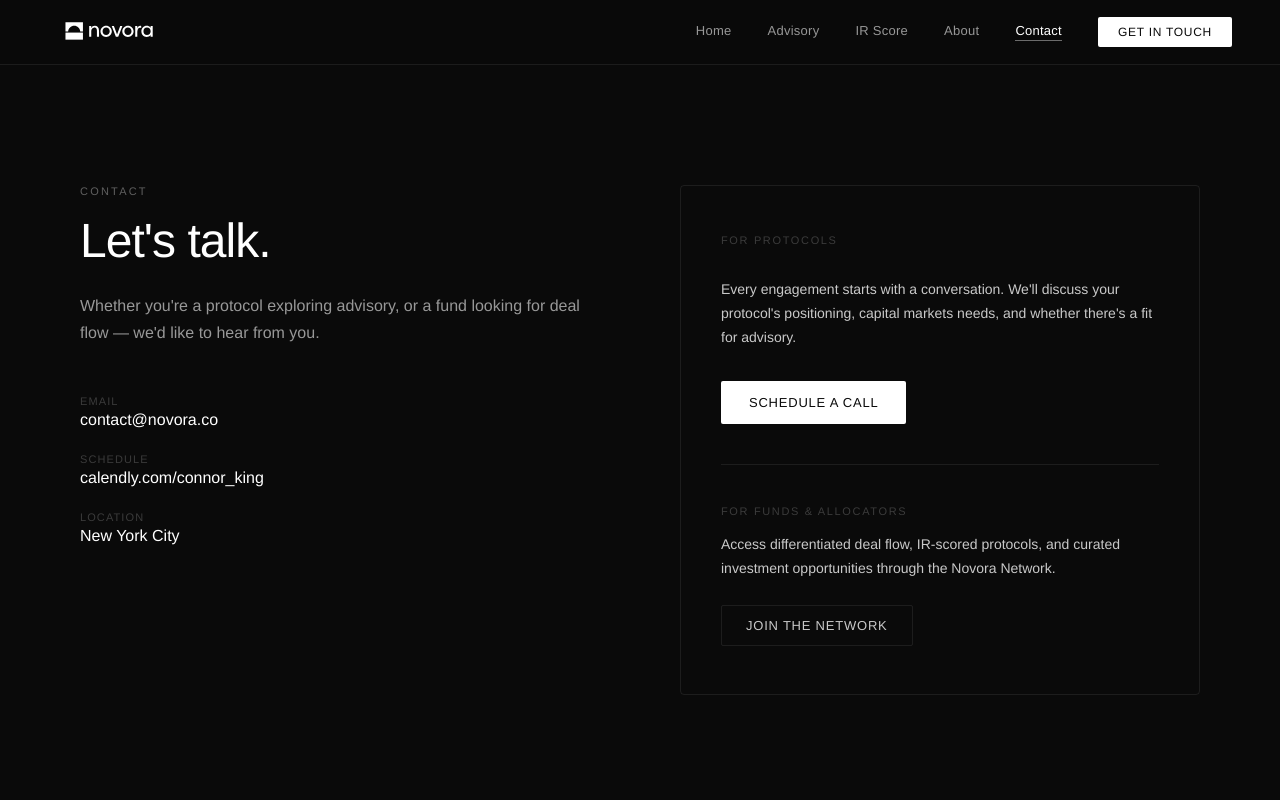
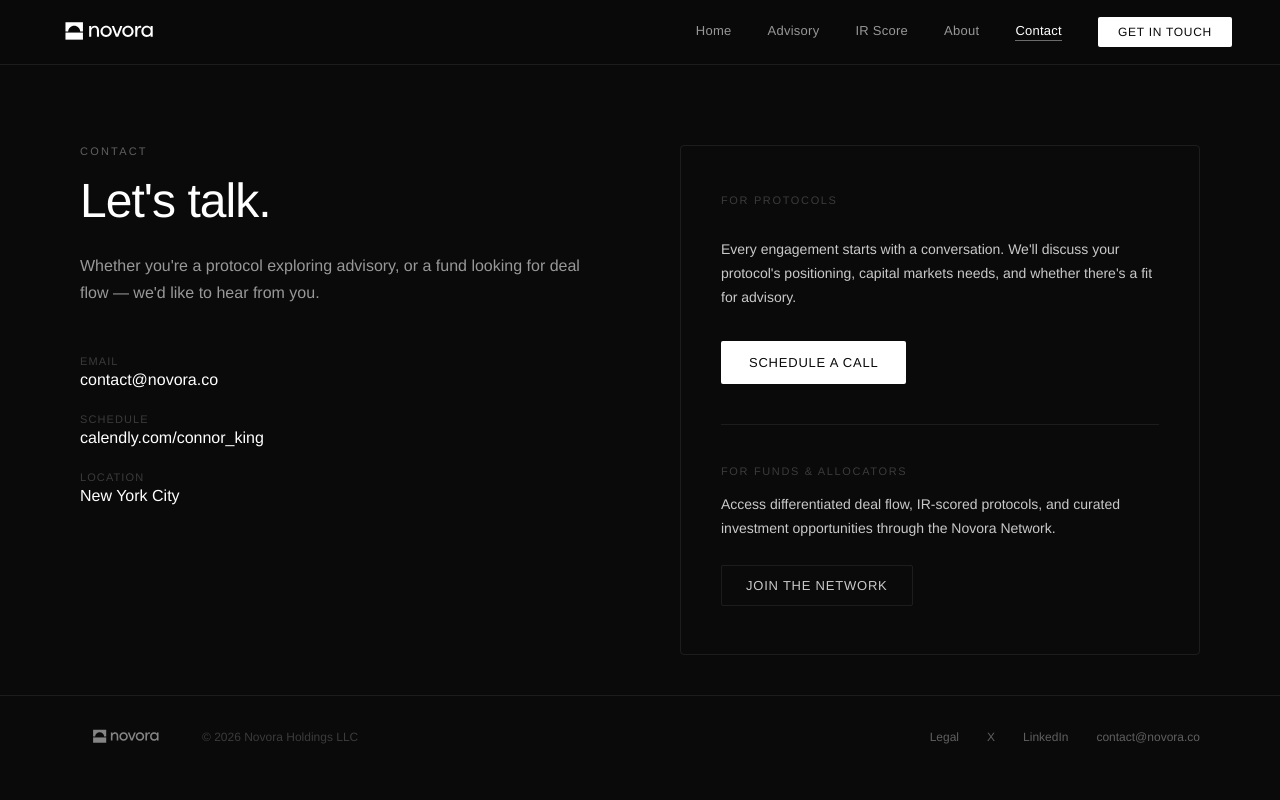
Before and after one commit to connrking/novora-site, a Next.js app: page /contact in a window 1280 px wide. Shown: the top 800 px of the page. Built offline with nearby package versions, Linux system fonts and the light colour scheme.

Commit message:
compact contact page - no scroll

```diff
--- a/app/contact/page.jsx
+++ b/app/contact/page.jsx
@@ -4,7 +4,7 @@
 
 export default function ContactPage() {
   return (
-    <div style={{ padding: "120px 80px", background: C.bg, minHeight: "calc(100vh - 64px)" }}>
+    <div style={{ padding: "80px 80px 40px", background: C.bg }}>
       <div style={{ display: "grid", gridTemplateColumns: "1fr 1fr", gap: 80 }}>
         <FadeIn>
           <div style={{ fontFamily: F.h }}>
```
